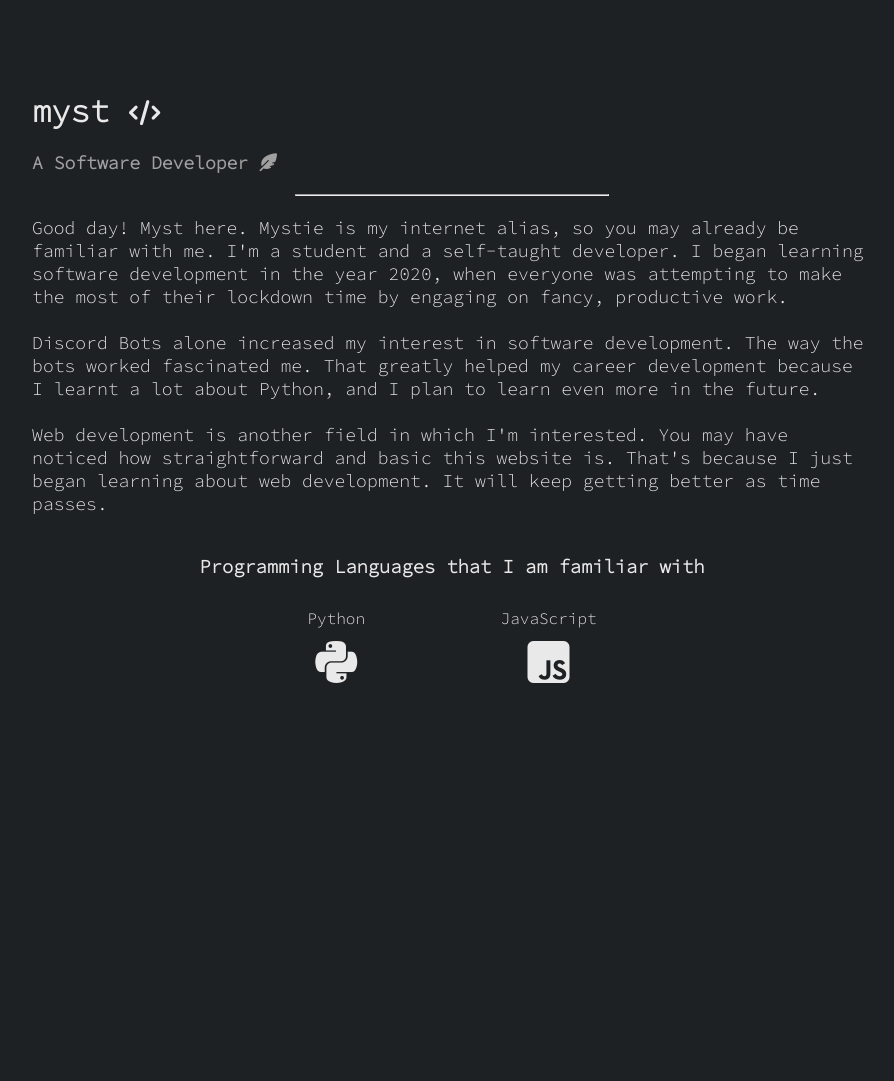
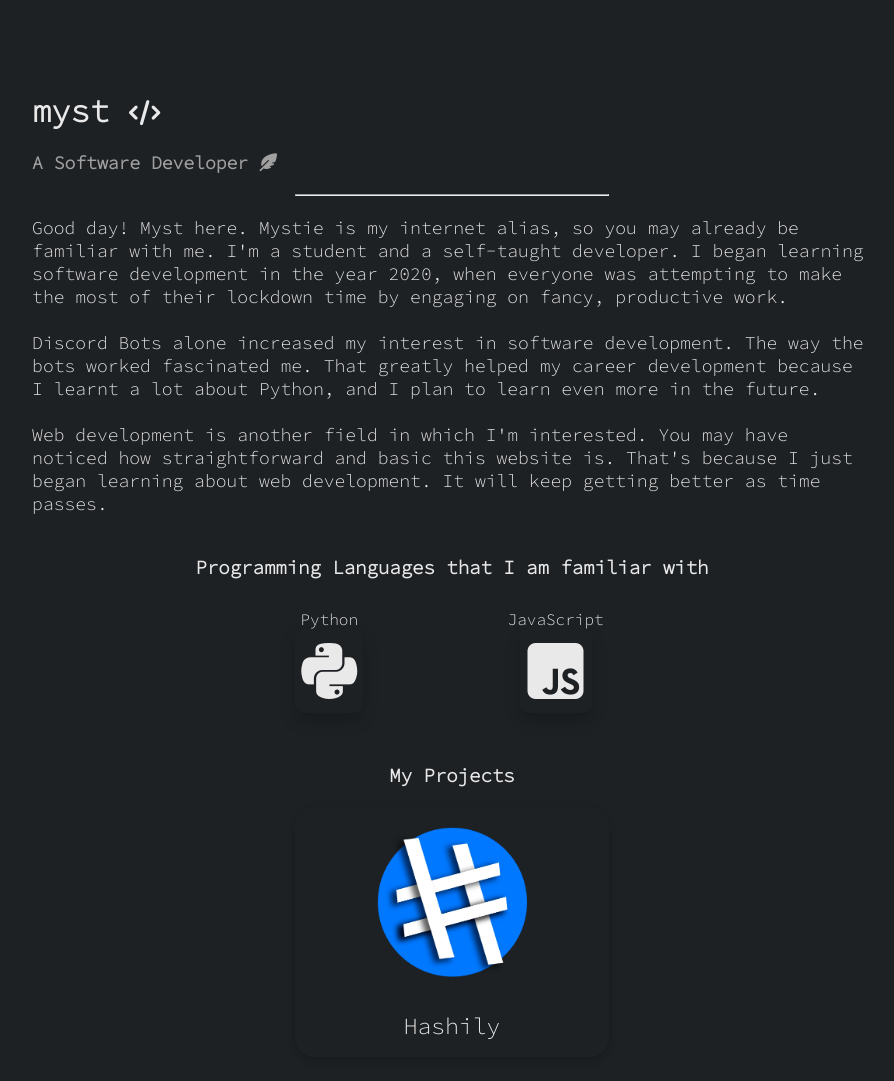
Before and after one commit to TrueMyst/TrueMyst.github.io, a plain HTML site: page index.html in a window 1280 px wide. Shown: the whole page, without its empty margins (188-1082 px from the left). Before the commit the page ends 800 px from the top, so only its background shows below. Drawn offline with Linux system fonts and the light colour scheme.

Commit message:
Update: Added New Stuffs + Changed Scrollbar

```diff
--- a/index.html
+++ b/index.html
@@ -40,11 +40,25 @@
     </div>
 
     <div class="about__me-2">
-        <h3>Programming Languages that I am familiar with</h3>
+        <h3 class="sub__heading">Programming Languages that I am familiar with</h3>
             <ul>
                 <li class="pg__language">Python <i class="fa-brands fa-python icons_"></i></li>
                 <li class="pg__language">JavaScript <i class="fa-brands fa-js-square icons_"></i></li>
             </ul>
     </div>
+
+    <div class="about__me-3">
+        <h3 class="sub__heading">My Projects</h3>
+
+        <div class="cards-container">
+            <div class="cards">
+                <a href="https://github.com/TrueMyst/hashily"><img src="./assets/hashily.png" alt="Hashily" height="150px" width="150px"></a>
+                <div class="cards-text">
+                    <p>Hashily</p>
+                </div>
+            </div>
+        </div>
+
+    </div>
 </body>
 </html>
--- a/project/style.css
+++ b/project/style.css
@@ -20,6 +20,13 @@ hr {
 .emptyblock {
     padding-top: 4%;
 }
+
+/* Others */
+.sub__heading {
+    font-size: 19px
+}
+
+
 /* --------- me__info Section ---------*/
 
 .me__info {
@@ -47,6 +54,36 @@ hr {
     justify-content: center;
 }
 
+.about__me-3{
+    text-align: center;
+}
+
+/* --------- Cards ---------*/
+.cards {
+    height: 230px;
+    width: 230px;
+
+    border-radius: 20px;
+    box-shadow: 0 4px 8px 0 rgba(0,0,0,0.2);
+    transition: 0.3s;
+}
+
+.cards:hover {
+    box-shadow: 0 8px 16px 0 rgba(0,0,0,0.2);
+}
+
+.cards-text {
+    font-size: 23px;
+}
+
+.cards-container {
+    display: flex;
+    flex-flow: row wrap;
+
+    justify-content: space-around;
+
+}
+
 /* --------- FontAwesome's Icons ---------*/
 .myst_icon {
     font-size: 25px;
@@ -58,5 +95,28 @@ hr {
 }
 
 .icons_ {
-    font-size: 3rem;
+    font-size: 4rem;
+
+    border-radius: 10px;
+    box-shadow: 0 8px 16px 0 rgba(0,0,0,0.2);
+
+    transition: 0.3s;
 }
+
+.icons_:hover {
+    box-shadow: 0 8px 16px 0 rgba(0,0,0,0.2);
+    border-radius: 10px;
+}
+/* Website's Scrollbar */
+::-webkit-scrollbar {
+    width: 10px;
+  }
+
+::-webkit-scrollbar-track {
+    background: #1E2124;
+}
+
+::-webkit-scrollbar-thumb {
+    border-radius: 5px;
+    background: #f5d073;
+}
```
Also changed, not shown: assets/hashily.png (added), assets/stripend.png (added).
